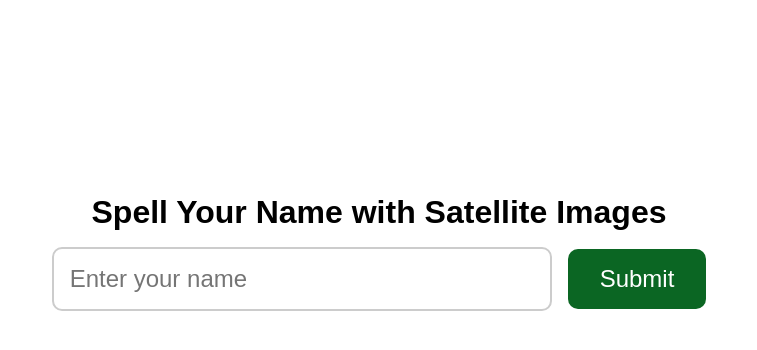
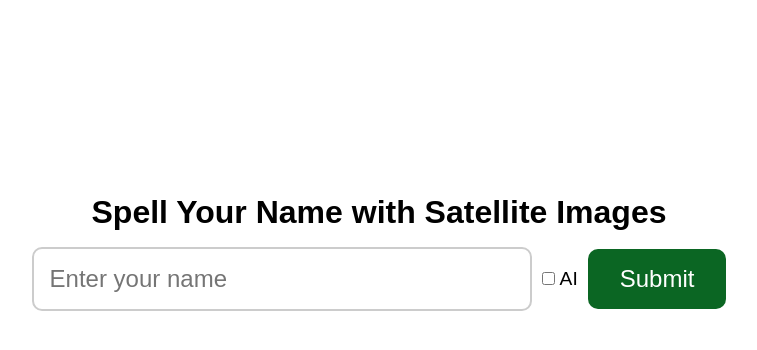
Before and after one commit to PatFrdnnd/sentname, a Flask app: page / in a window 1280 px wide. Shown: the part 132-482 px from the top of the page, without its empty margins (261-1018 px from the left). Run offline with Flask 3, Linux system fonts and the light colour scheme.

Commit message:
Update index.html with AI checkbox

```diff
--- a/templates/index.html
+++ b/templates/index.html
@@ -38,6 +38,7 @@
             display: flex;
             justify-content: center;
             align-items: center;
+            gap: 10px; /* Adds spacing between elements */
         }
 
         input[type="text"] {
@@ -57,7 +58,13 @@
             border: none;
             border-radius: 10px;
             cursor: pointer;
-            margin-left: 1rem;
+        }
+
+        label {
+            display: flex;
+            align-items: center;
+            font-size: 1.2rem;
+            gap: 5px;
         }
 
         /* Image container to ensure images are in one row */
@@ -88,6 +95,13 @@
         <h1>Spell Your Name with Satellite Images</h1>
         <form method="POST">
             <input type="text" name="name" placeholder="Enter your name" required>
+
+            <!-- Checkbox for AI images -->
+            <label>
+                <input type="checkbox" name="use_ai">
+                AI
+            </label>
+
             <button type="submit">Submit</button>
         </form>
     </div>
```
